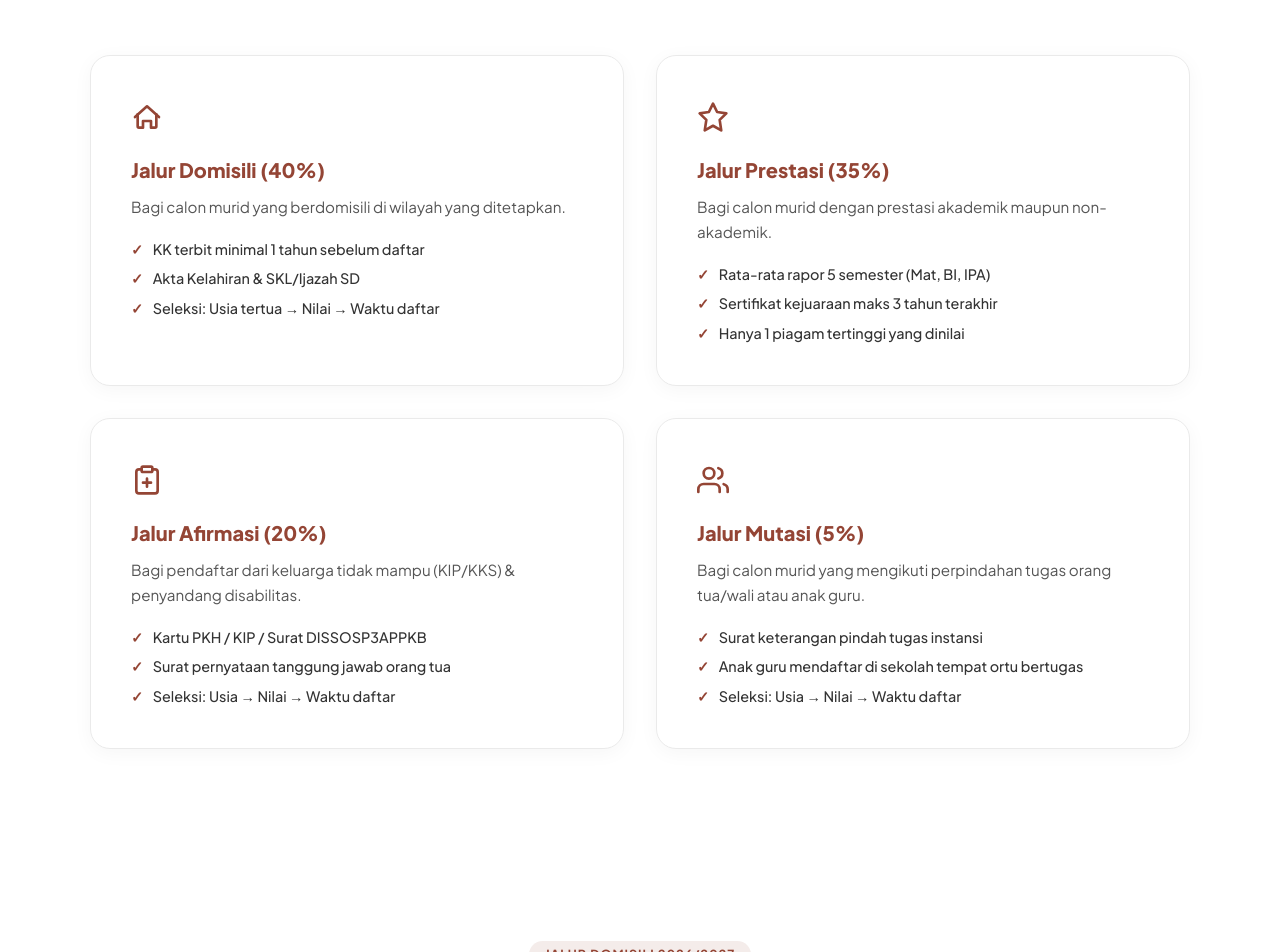
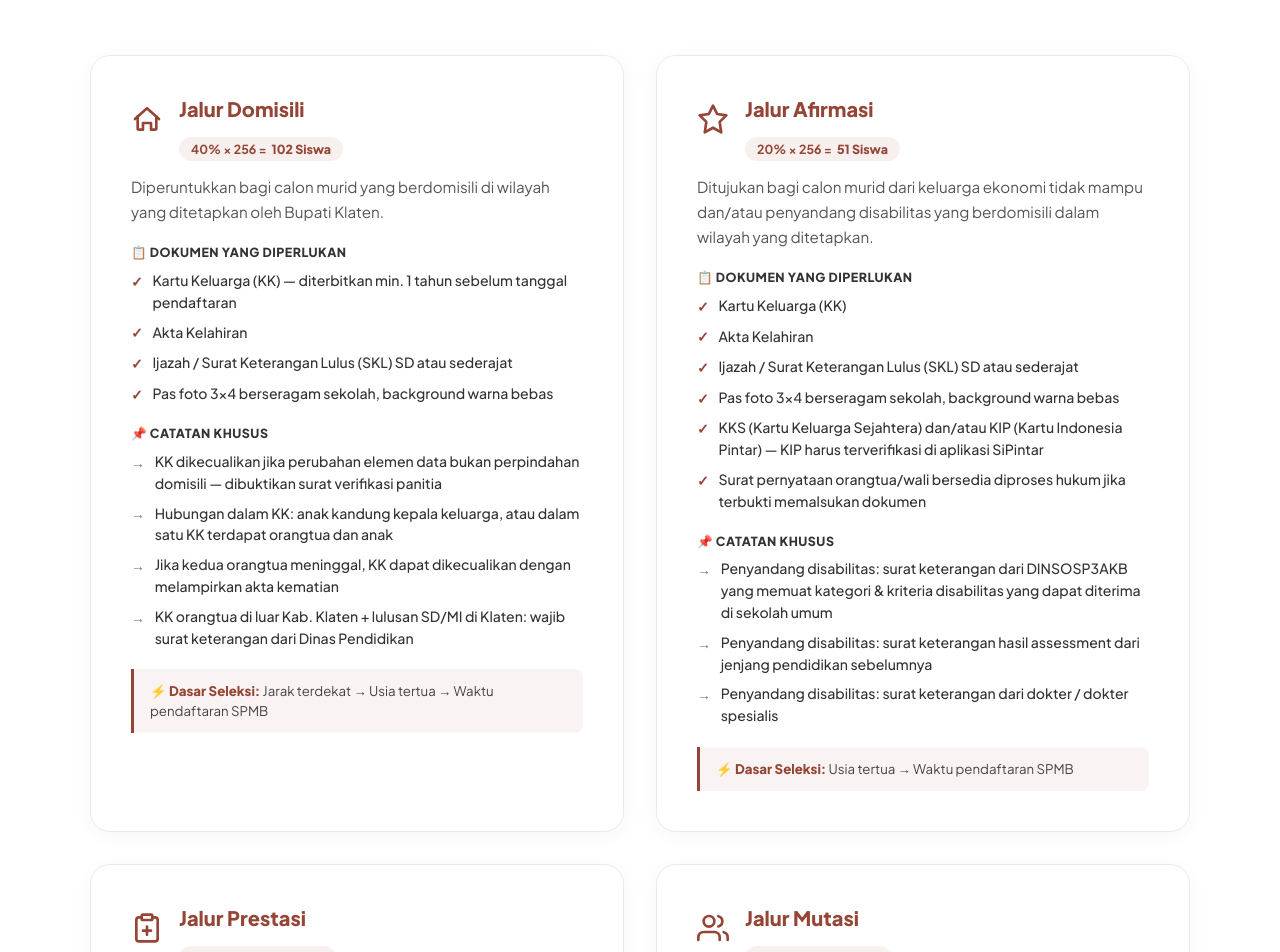
Before and after one commit to Santosa-Dev1507/website-smpn5-klaten, a Next.js app: page /spmb in a window 1280 px wide. Shown: the part 2240-3192 px from the top of the page. Built offline with nearby package versions, Linux system fonts and the light colour scheme; no server answers.

Commit message:
feat: update jalur pendaftaran - dokumen lengkap dari juknis resmi, kuota per jalur, pas foto berseragam

```diff
--- a/app/spmb/page.tsx
+++ b/app/spmb/page.tsx
@@ -32,24 +32,86 @@ const jalurIcons = [
 
 const jalur = [
   {
-    title: "Jalur Domisili (40%)",
-    desc: "Bagi calon murid yang berdomisili di wilayah yang ditetapkan.",
-    details: ["KK terbit minimal 1 tahun sebelum daftar", "Akta Kelahiran & SKL/Ijazah SD", "Seleksi: Usia tertua → Nilai → Waktu daftar"],
+    title: "Jalur Domisili",
+    persen: "40%",
+    kuota: 102,
+    desc: "Diperuntukkan bagi calon murid yang berdomisili di wilayah yang ditetapkan oleh Bupati Klaten.",
+    dokumen: [
+      "Kartu Keluarga (KK) — diterbitkan min. 1 tahun sebelum tanggal pendaftaran",
+      "Akta Kelahiran",
+      "Ijazah / Surat Keterangan Lulus (SKL) SD atau sederajat",
+      "Pas foto 3×4 berseragam sekolah, background warna bebas",
+    ],
+    catatanKhusus: [
+      "KK dikecualikan jika perubahan elemen data bukan perpindahan domisili — dibuktikan surat verifikasi panitia",
+      "Hubungan dalam KK: anak kandung kepala keluarga, atau dalam satu KK terdapat orangtua dan anak",
+      "Jika kedua orangtua meninggal, KK dapat dikecualikan dengan melampirkan akta kematian",
+      "KK orangtua di luar Kab. Klaten + lulusan SD/MI di Klaten: wajib surat keterangan dari Dinas Pendidikan",
+    ],
+    seleksi: "Jarak terdekat → Usia tertua → Waktu pendaftaran SPMB",
   },
   {
-    title: "Jalur Prestasi (35%)",
-    desc: "Bagi calon murid dengan prestasi akademik maupun non-akademik.",
-    details: ["Rata-rata rapor 5 semester (Mat, BI, IPA)", "Sertifikat kejuaraan maks 3 tahun terakhir", "Hanya 1 piagam tertinggi yang dinilai"],
+    title: "Jalur Afirmasi",
+    persen: "20%",
+    kuota: 51,
+    desc: "Ditujukan bagi calon murid dari keluarga ekonomi tidak mampu dan/atau penyandang disabilitas yang berdomisili dalam wilayah yang ditetapkan.",
+    dokumen: [
+      "Kartu Keluarga (KK)",
+      "Akta Kelahiran",
+      "Ijazah / Surat Keterangan Lulus (SKL) SD atau sederajat",
+      "Pas foto 3×4 berseragam sekolah, background warna bebas",
+      "KKS (Kartu Keluarga Sejahtera) dan/atau KIP (Kartu Indonesia Pintar) — KIP harus terverifikasi di aplikasi SiPintar",
+      "Surat pernyataan orangtua/wali bersedia diproses hukum jika terbukti memalsukan dokumen",
+    ],
+    catatanKhusus: [
+      "Penyandang disabilitas: surat keterangan dari DINSOSP3AKB yang memuat kategori & kriteria disabilitas yang dapat diterima di sekolah umum",
+      "Penyandang disabilitas: surat keterangan hasil assessment dari jenjang pendidikan sebelumnya",
+      "Penyandang disabilitas: surat keterangan dari dokter / dokter spesialis",
+    ],
+    seleksi: "Usia tertua → Waktu pendaftaran SPMB",
   },
   {
-    title: "Jalur Afirmasi (20%)",
-    desc: "Bagi pendaftar dari keluarga tidak mampu (KIP/KKS) & penyandang disabilitas.",
-    details: ["Kartu PKH / KIP / Surat DISSOSP3APPKB", "Surat pernyataan tanggung jawab orang tua", "Seleksi: Usia → Nilai → Waktu daftar"],
+    title: "Jalur Prestasi",
+    persen: "35%",
+    kuota: 90,
+    desc: "Ditujukan bagi calon murid yang memiliki prestasi akademik maupun non-akademik.",
+    dokumen: [
+      "Kartu Keluarga (KK)",
+      "Akta Kelahiran",
+      "Ijazah dan Transkrip Nilai — untuk lulusan sebelum TA 2025/2026",
+      "Surat Keterangan Lulus (SKL) — untuk lulusan TA 2025/2026",
+      "Pas foto 3×4 berseragam sekolah, background warna bebas",
+      "Surat Keterangan Nilai 2 Mata Pelajaran TA 2025/2026 (SD Negeri/Swasta Kab. Klaten) — atau Nilai 2 Mapel dari Transkrip Nilai (lulusan SD luar Kab. Klaten & Madrasah sederajat)",
+      "SHTKA — bagi lulusan tahun ajaran 2025/2026",
+      "Piagam/sertifikat penghargaan lomba, bagi yang memiliki — diterbitkan maks. 3 tahun dari tanggal pendaftaran",
+    ],
+    catatanKhusus: [
+      "Hanya 1 (satu) piagam dengan nilai tertinggi yang diperhitungkan jika memiliki lebih dari satu",
+      "Piagam Akademik: OSN, SISPRES, LCC, FTBI, Dokter Kecil, Bercerita, KSM, AKSIOMA, JSIT",
+      "Piagam Olahraga: POPDA, O2SN, Marching Band, PORSEMA, semua cabor KONI tingkat daerah/provinsi/nasional",
+      "Piagam Kesenian & Keagamaan: FLS3N, MAPSI, MAPAK, JSM, Paduan Suara/Vocal Group, FLSDAK, FKP",
+      "Piagam Ketrampilan: Jambore/Kemah Bakti, PMR, POCIL Klaten, Robotik",
+    ],
+    seleksi: "Nilai akhir tertinggi → Usia tertua → Waktu pendaftaran SPMB",
   },
   {
-    title: "Jalur Mutasi (5%)",
-    desc: "Bagi calon murid yang mengikuti perpindahan tugas orang tua/wali atau anak guru.",
-    details: ["Surat keterangan pindah tugas instansi", "Anak guru mendaftar di sekolah tempat ortu bertugas", "Seleksi: Usia → Nilai → Waktu daftar"],
+    title: "Jalur Mutasi",
+    persen: "5%",
+    kuota: 13,
+    desc: "Ditujukan bagi calon murid yang mengikuti perpindahan tugas orangtua/wali, atau anak guru yang mendaftar di sekolah tempat orangtua mengajar.",
+    dokumen: [
+      "Kartu Keluarga (KK)",
+      "Akta Kelahiran",
+      "SKL / Ijazah SD atau sederajat",
+      "Pas foto 3×4 berseragam sekolah, background warna bebas",
+    ],
+    catatanKhusus: [
+      "Orangtua pindah tugas: surat keterangan dari instansi/lembaga/kantor/perusahaan — diterbitkan maks. 1 tahun sebelum pendaftaran",
+      "Orangtua pindah tugas: surat keterangan dari Dinas Pendidikan",
+      "Anak Guru: surat keputusan dari Kepala Satuan Pendidikan tempat orangtua bertugas",
+      "Anak Guru: surat keterangan dari Dinas Pendidikan",
+    ],
+    seleksi: "Usia tertua → Waktu pendaftaran SPMB",
   },
 ];
 
@@ -174,14 +236,36 @@ export default function SpmbPage() {
         <div className={styles.jalurGrid}>
           {jalur.map((j, i) => (
             <div key={i} className={styles.jalurCard}>
-              <div className={styles.jalurIcon}>{jalurIcons[i]}</div>
-              <h3>{j.title}</h3>
-              <p>{j.desc}</p>
+              <div className={styles.jalurCardHeader}>
+                <div className={styles.jalurIcon}>{jalurIcons[i]}</div>
+                <div>
+                  <h3>{j.title}</h3>
+                  <div className={styles.jalurKuota}>{j.persen} &times; 256 = <strong>{j.kuota} Siswa</strong></div>
+                </div>
+              </div>
+              <p className={styles.jalurDesc}>{j.desc}</p>
+
+              <div className={styles.jalurDocsLabel}>📋 Dokumen yang Diperlukan</div>
               <ul className={styles.jalurDetails}>
-                {j.details.map((d, di) => (
+                {j.dokumen.map((d, di) => (
                   <li key={di}><span className={styles.checkmark}>✓</span>{d}</li>
                 ))}
               </ul>
+
+              {j.catatanKhusus.length > 0 && (
+                <>
+                  <div className={styles.jalurDocsLabel} style={{marginTop: "1.25rem"}}>📌 Catatan Khusus</div>
+                  <ul className={styles.jalurDetails}>
+                    {j.catatanKhusus.map((c, ci) => (
+                      <li key={ci}><span className={styles.checkmarkNote}>→</span>{c}</li>
+                    ))}
+                  </ul>
+                </>
+              )}
+
+              <div className={styles.jalurSeleksi}>
+                <span>⚡ Dasar Seleksi:</span> {j.seleksi}
+              </div>
             </div>
           ))}
         </div>
--- a/app/spmb/spmb.module.css
+++ b/app/spmb/spmb.module.css
@@ -131,8 +131,31 @@
 .jalurCard h3 { font-size: 1.25rem; font-weight: 800; color: #944535; margin-bottom: 0.75rem; }
 .jalurCard p { font-size: 0.95rem; color: #555; line-height: 1.65; margin-bottom: 1.25rem; }
 .jalurDetails { list-style: none; display: flex; flex-direction: column; gap: 0.5rem; }
-.jalurDetails li { display: flex; align-items: flex-start; gap: 0.6rem; font-size: 0.9rem; color: #333; font-weight: 500; line-height: 1.5; }
-.checkmark { color: #944535; font-weight: 800; flex-shrink: 0; }
+.jalurDetails li { display: flex; align-items: flex-start; gap: 0.6rem; font-size: 0.88rem; color: #333; font-weight: 500; line-height: 1.55; }
+.checkmark { color: #944535; font-weight: 800; flex-shrink: 0; margin-top: 0.05rem; }
+.checkmarkNote { color: #777; font-weight: 700; flex-shrink: 0; margin-top: 0.05rem; }
+
+/* Jalur card redesign */
+.jalurCardHeader { display: flex; align-items: center; gap: 1rem; margin-bottom: 0.85rem; }
+.jalurKuota {
+  display: inline-flex; align-items: center; gap: 0.3rem;
+  background: rgba(148,69,53,0.08); color: #944535;
+  font-size: 0.78rem; font-weight: 700; padding: 0.25rem 0.75rem;
+  border-radius: 50px; margin-top: 0.25rem;
+}
+.jalurKuota strong { font-weight: 900; }
+.jalurDesc { font-size: 0.92rem; color: #555; line-height: 1.6; margin-bottom: 1rem; }
+.jalurDocsLabel {
+  font-size: 0.78rem; font-weight: 800; color: #333;
+  text-transform: uppercase; letter-spacing: 0.5px;
+  margin-bottom: 0.6rem; display: block;
+}
+.jalurSeleksi {
+  margin-top: 1.25rem; padding: 0.75rem 1rem;
+  background: rgba(148,69,53,0.06); border-left: 3px solid #944535;
+  border-radius: 0 8px 8px 0; font-size: 0.83rem; color: #444; line-height: 1.5;
+}
+.jalurSeleksi span { font-weight: 800; color: #944535; }
 
 /* ── TWO COL ── */
 .twoCol { display: grid; grid-template-columns: 1fr 1fr; gap: 5rem; max-width: 1100px; margin: 0 auto; align-items: flex-start; }
```
